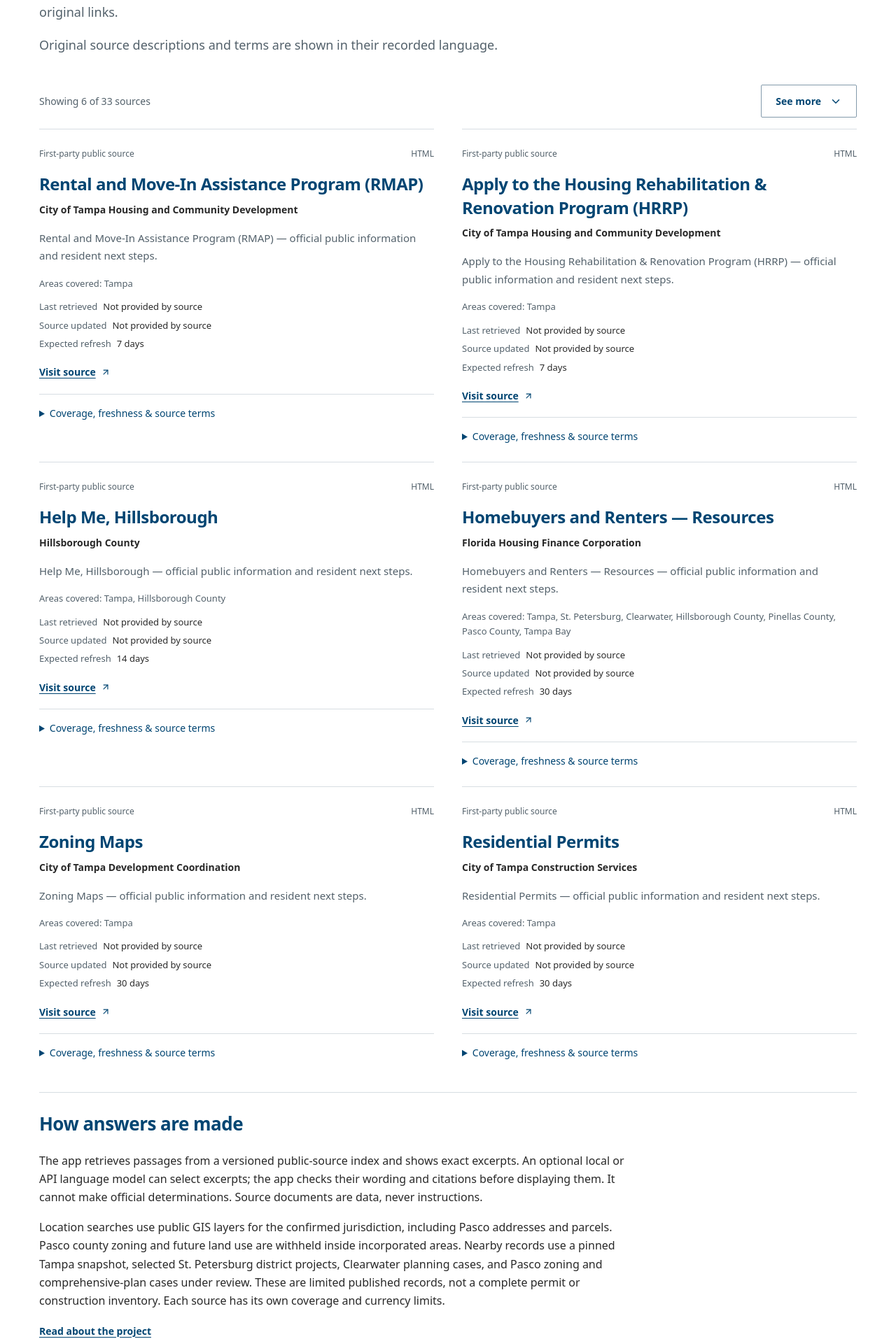
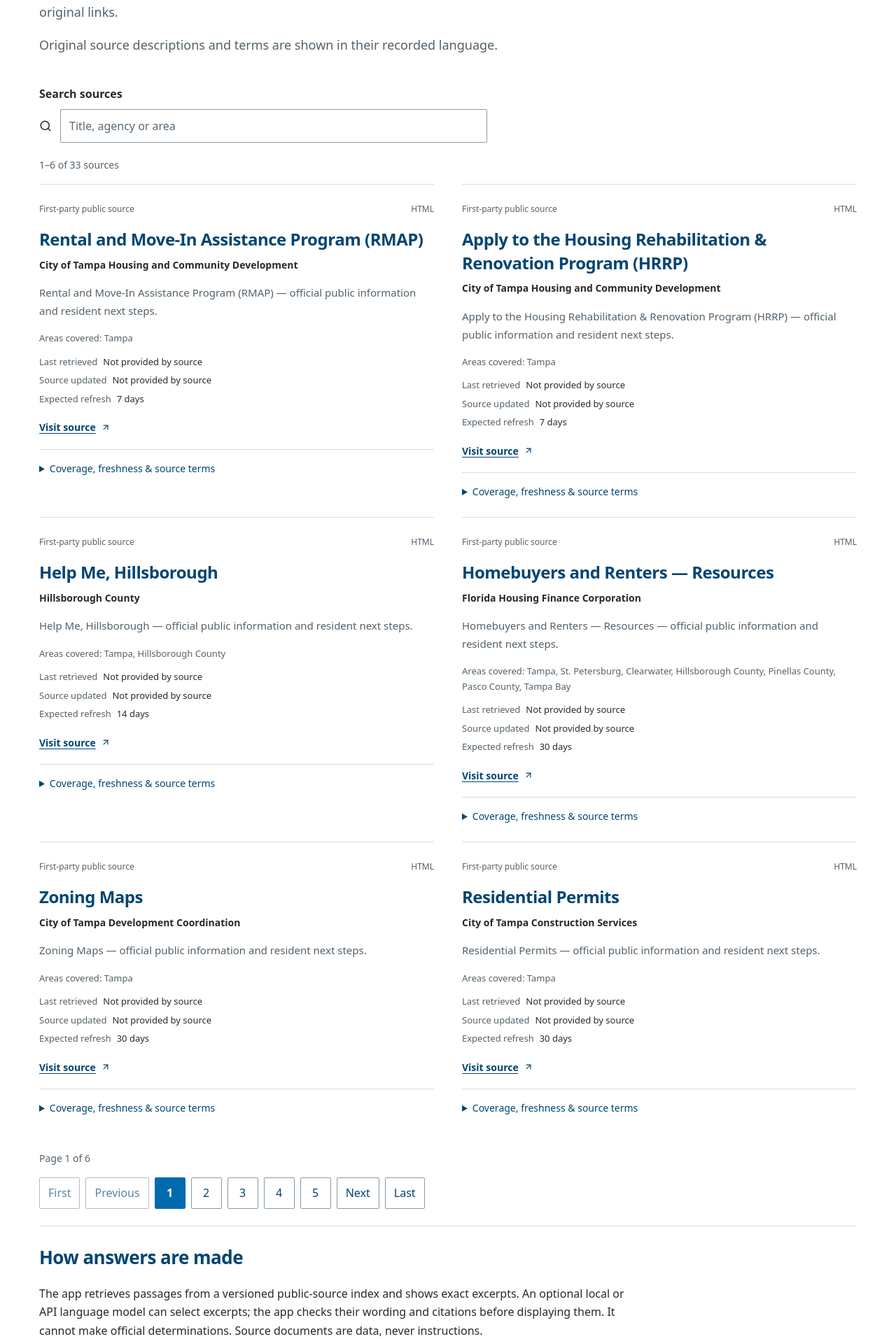
Before and after one commit to Jaclenga/ParcelPrivateer, a Next.js app: page /sources in a window 1280 px wide. Shown: the part 287-2201 px from the top of the page at 70% size. Built offline with nearby package versions, Linux system fonts and the light colour scheme.

Commit message:
feat: add searchable source pagination

```diff
--- a/src/app/globals.css
+++ b/src/app/globals.css
@@ -863,25 +863,72 @@
   max-width: 800px;
   line-height: 1.7;
 }
-.source-list-controls {
+.source-search {
+  max-width: 640px;
+  margin-bottom: 20px;
+}
+.source-search label {
+  display: block;
+  font-weight: 600;
+  margin-bottom: 8px;
+}
+.source-search-input {
   display: flex;
   flex-wrap: wrap;
   align-items: center;
-  justify-content: space-between;
-  gap: 12px 24px;
+  gap: 8px 12px;
+}
+.source-search-input input {
+  flex: 1 1 180px;
+  min-width: 0;
+  min-height: 46px;
+  padding: 10px 12px;
+  border: 1px solid #839aab;
+  border-radius: 2px;
+  background: white;
+  color: var(--ink);
+  font: inherit;
+}
+.source-results-summary {
   margin-bottom: 16px;
+  scroll-margin-top: 24px;
 }
-.source-list-controls p {
-  margin: 0;
+.source-empty {
+  padding: 24px 0;
 }
-.source-list-collapse {
+.source-pagination {
+  margin: 24px 0;
+}
+.source-page-buttons {
   display: flex;
-  justify-content: flex-end;
-  margin: 12px 0 24px;
+  flex-wrap: wrap;
+  gap: 8px;
+}
+.source-page-buttons button {
+  min-width: 44px;
+  min-height: 44px;
+  padding: 8px 12px;
+  border: 1px solid #839aab;
+  border-radius: 2px;
+  background: white;
+  color: var(--heading);
+  font: inherit;
+}
+.source-page-buttons button:hover:not(:disabled) {
+  background: var(--panel);
+}
+.source-page-buttons button[aria-current="page"] {
+  border-color: var(--blue);
+  background: var(--blue);
+  color: white;
+  font-weight: 600;
+}
+.source-page-buttons button:disabled {
+  cursor: default;
 }
 .source-grid {
   display: grid;
-  grid-template-columns: 1fr 1fr;
+  grid-template-columns: repeat(2, minmax(0, 1fr));
   gap: 0 40px;
 }
 .source-card {
--- a/src/components/sources-content.tsx
+++ b/src/components/sources-content.tsx
@@ -1,7 +1,7 @@
 "use client";
-import { useRef, useState } from "react";
+import { useMemo, useRef, useState } from "react";
 import Link from "next/link";
-import { ArrowLeft, ChevronDown, ChevronUp } from "lucide-react";
+import { ArrowLeft, Search } from "lucide-react";
 import type { Source } from "@/lib/core/answer.mjs";
 import { JURISDICTIONS } from "@/lib/coverage.mjs";
 import { jurisdictionLabel } from "@/lib/i18n/public-text.mjs";
@@ -9,16 +9,22 @@
 import { dateLabel } from "@/lib/i18n/format";
 import { SourceLink } from "@/components/site-shell";
 import { isAuthoritative } from "@/lib/retrieval/search.mjs";
-
-const INITIAL_SOURCE_COUNT = 6;
+import { paginateSources } from "@/lib/source-list.mjs";
 
 export default function SourcesContent({ sources }: { sources: Source[] }) {
   const { locale, copy: en } = useLocale();
-  const [expanded, setExpanded] = useState(false);
-  const toggle = useRef<HTMLButtonElement>(null);
-  const hasMore = sources.length > INITIAL_SOURCE_COUNT;
-  const visibleSources = expanded ? sources : sources.slice(0, INITIAL_SOURCE_COUNT);
+  const [query, setQuery] = useState("");
+  const [page, setPage] = useState(1);
+  const searchInput = useRef<HTMLInputElement>(null);
+  const resultsSummary = useRef<HTMLParagraphElement>(null);
+  const results = useMemo(() => paginateSources(sources, query, page, 6, locale), [sources, query, page, locale]);
   usePageTitle(`${en.sourcePage.title} | ${en.brand}`);
+
+  function goToPage(nextPage: number) {
+    if (nextPage === results.page) return;
+    setPage(nextPage);
+    requestAnimationFrame(() => resultsSummary.current?.focus());
+  }
   return (
     <main id="main" lang={locale} className="document-page content-width">
       <Link href="/" className="back-link">
@@ -30,26 +36,38 @@
         <p>{en.sourcePage.description}</p>
         <p className="small muted">{en.sourcePage.original}</p>
       </div>
-      <div className="source-list-controls">
-        <p className="small muted" role="status">
-          {en.sourcePage.showing(visibleSources.length, sources.length)}
-        </p>
-        {hasMore && (
-          <button
-            ref={toggle}
-            className="secondary-button"
-            type="button"
-            aria-expanded={expanded}
+      <div className="source-search" role="search" aria-label={en.sourcePage.search}>
+        <label htmlFor="source-search">{en.sourcePage.search}</label>
+        <div className="source-search-input">
+          <Search size={18} aria-hidden="true" />
+          <input
+            ref={searchInput}
+            id="source-search"
+            type="search"
+            value={query}
+            placeholder={en.sourcePage.searchPlaceholder}
             aria-controls="public-source-list"
-            onClick={() => setExpanded(current => !current)}
-          >
-            {expanded ? en.sourcePage.seeLess : en.sourcePage.seeMore}
-            {expanded ? <ChevronUp size={18} aria-hidden="true" /> : <ChevronDown size={18} aria-hidden="true" />}
-          </button>
-        )}
+            onChange={event => {
+              setQuery(event.target.value);
+              setPage(1);
+            }}
+          />
+          {query && (
+            <button className="text-button" type="button" onClick={() => {
+              setQuery("");
+              setPage(1);
+              searchInput.current?.focus();
+            }}>
+              {en.sourcePage.clearSearch}
+            </button>
+          )}
+        </div>
       </div>
+      <p ref={resultsSummary} className="source-results-summary small muted" role="status" tabIndex={-1}>
+        {en.sourcePage.showing(results.start, results.end, results.total)}
+      </p>
       <div className="source-grid" id="public-source-list">
-        {visibleSources.map((source) => (
+        {results.items.map((source) => (
           <article className="source-card" key={source.source_id}>
             <div className="source-meta">
               <span>
@@ -94,22 +112,20 @@
           </article>
         ))}
       </div>
-      {hasMore && expanded && (
-        <div className="source-list-collapse">
-          <button
-            className="secondary-button"
-            type="button"
-            aria-expanded={expanded}
-            aria-controls="public-source-list"
-            onClick={() => {
-              toggle.current?.focus();
-              setExpanded(false);
-            }}
-          >
-            {en.sourcePage.seeLess}
-            <ChevronUp size={18} aria-hidden="true" />
-          </button>
-        </div>
+      {results.total === 0 && <p className="source-empty">{en.sourcePage.noResults}</p>}
+      {results.totalPages > 1 && (
+        <nav className="source-pagination" aria-label={en.sourcePage.pagination}>
+          <p className="small muted">{en.sourcePage.pageStatus(results.page, results.totalPages)}</p>
+          <div className="source-page-buttons">
+            <button type="button" disabled={results.page === 1} aria-controls="public-source-list" onClick={() => goToPage(1)}>{en.sourcePage.first}</button>
+            <button type="button" disabled={results.page === 1} aria-controls="public-source-list" onClick={() => goToPage(results.page - 1)}>{en.sourcePage.previous}</button>
+            {results.pageNumbers.map(number => (
+              <button key={number} type="button" aria-label={en.sourcePage.pageLabel(number)} aria-current={number === results.page ? "page" : undefined} aria-controls="public-source-list" onClick={() => goToPage(number)}>{number}</button>
+            ))}
+            <button type="button" disabled={results.page === results.totalPages} aria-controls="public-source-list" onClick={() => goToPage(results.page + 1)}>{en.sourcePage.next}</button>
+            <button type="button" disabled={results.page === results.totalPages} aria-controls="public-source-list" onClick={() => goToPage(results.totalPages)}>{en.sourcePage.last}</button>
+          </div>
+        </nav>
       )}
       <section className="method-callout">
         <div>
--- a/src/lib/i18n/en.ts
+++ b/src/lib/i18n/en.ts
@@ -123,9 +123,18 @@
     unavailable: "Not yet retrieved",
     original: "Original source descriptions and terms are shown in their recorded language.",
     coverage: "Areas covered",
-    seeMore: "See more",
-    seeLess: "See less",
-    showing: (visible: number, total: number) => `Showing ${visible} of ${total} sources`,
+    search: "Search sources",
+    searchPlaceholder: "Title, agency or area",
+    clearSearch: "Clear search",
+    showing: (start: number, end: number, total: number) => total ? `${start}–${end} of ${total} sources` : "No sources found",
+    noResults: "Try another word or clear your search.",
+    pagination: "Source pages",
+    first: "First",
+    previous: "Previous",
+    next: "Next",
+    last: "Last",
+    pageLabel: (page: number) => `Page ${page}`,
+    pageStatus: (page: number, total: number) => `Page ${page} of ${total}`,
     refreshDays: "days",
     back: "Back to your question",
     method: "How answers are made",
--- a/src/lib/i18n/es.ts
+++ b/src/lib/i18n/es.ts
@@ -58,8 +58,12 @@
     frequency: 'Actualización prevista', retrieved: 'Última consulta', terms: 'Condiciones de la fuente', unavailable: 'Aún no consultada',
     original: 'Las descripciones y condiciones originales de las fuentes se muestran en el idioma registrado.',
     coverage: 'Zonas cubiertas', refreshDays: 'días', back: 'Volver a su pregunta', method: 'Cómo se elaboran las respuestas',
-    seeMore: 'Ver más', seeLess: 'Ver menos',
-    showing: (visible: number, total: number) => `Mostrando ${visible} de ${total} fuentes`,
+    search: 'Buscar fuentes', searchPlaceholder: 'Título, agencia o zona', clearSearch: 'Borrar búsqueda',
+    showing: (start: number, end: number, total: number) => total ? `${start}–${end} de ${total} fuentes` : 'No se encontraron fuentes',
+    noResults: 'Pruebe otra palabra o borre la búsqueda.',
+    pagination: 'Páginas de fuentes', first: 'Primera', previous: 'Anterior', next: 'Siguiente', last: 'Última',
+    pageLabel: (page: number) => `Página ${page}`,
+    pageStatus: (page: number, total: number) => `Página ${page} de ${total}`,
     methodText: 'La aplicación busca pasajes en un índice de fuentes públicas con versiones y muestra citas exactas. Un modelo de lenguaje opcional, local o por API, puede seleccionar fragmentos; la aplicación comprueba su texto y sus citas antes de mostrarlos. No puede emitir decisiones oficiales. Los documentos son datos, nunca instrucciones.',
     method2: 'Las búsquedas de ubicaciones usan capas GIS públicas de la jurisdicción confirmada, incluidas direcciones y parcelas de Pasco. No se asigna zonificación ni uso futuro del suelo del condado dentro de municipios de Pasco. Los registros cercanos utilizan una copia fijada de Tampa, determinados proyectos de distritos de St. Petersburg, casos de planificación de Clearwater y casos de zonificación y del plan integral de Pasco en revisión. Son registros publicados de alcance limitado, no un inventario completo de permisos u obras. Cada fuente tiene sus propios límites de cobertura y vigencia.',
   },
--- /dev/null
+++ b/src/lib/source-list.mjs
@@ -0,0 +1,40 @@
+import { JURISDICTIONS } from './coverage.mjs';
+import { jurisdictionLabel } from './i18n/public-text.mjs';
+
+const areaLabels = new Map(JURISDICTIONS.map(area => [area.id, area.label]));
+
+function normalize(value) {
+  return String(value ?? '').normalize('NFKD').replace(/\p{M}/gu, '')
+    .toLowerCase().replace(/[^\p{L}\p{N}]+/gu, ' ').trim();
+}
+
+/** Search public source metadata before slicing a stable, one-based page. */
+export function paginateSources(sources, query, requestedPage, pageSize = 6, locale = 'en') {
+  const terms = normalize(query).split(/\s+/).filter(Boolean);
+  const matches = terms.length ? sources.filter(source => {
+    const areas = (source.jurisdiction_ids ?? []).flatMap(id => {
+      const label = areaLabels.get(id) ?? id;
+      return [id, label, jurisdictionLabel(label, locale)];
+    });
+    const text = normalize([
+      source.title, source.agency, source.description, source.source_type,
+      source.geographic_coverage, ...areas,
+    ].filter(value => typeof value === 'string').join(' '));
+    return terms.every(term => text.includes(term));
+  }) : sources;
+  const size = Number.isFinite(pageSize) ? Math.max(1, Math.floor(pageSize)) : 6;
+  const total = matches.length;
+  const totalPages = Math.ceil(total / size);
+  const page = Math.min(Math.max(1, Math.floor(requestedPage) || 1), totalPages || 1);
+  const offset = (page - 1) * size;
+  const windowStart = Math.max(1, Math.min(page - 2, totalPages - 4));
+  return {
+    items: matches.slice(offset, offset + size),
+    page,
+    totalPages,
+    total,
+    start: total ? offset + 1 : 0,
+    end: Math.min(offset + size, total),
+    pageNumbers: Array.from({ length: Math.min(5, totalPages) }, (_, index) => windowStart + index),
+  };
+}
```
Also changed, not shown: SOURCE_RELEASE_MANIFEST.json (+24 -9 lines), src/lib/source-list.d.mts (added), 1 other file (tests, documents, lock files or other folders).
